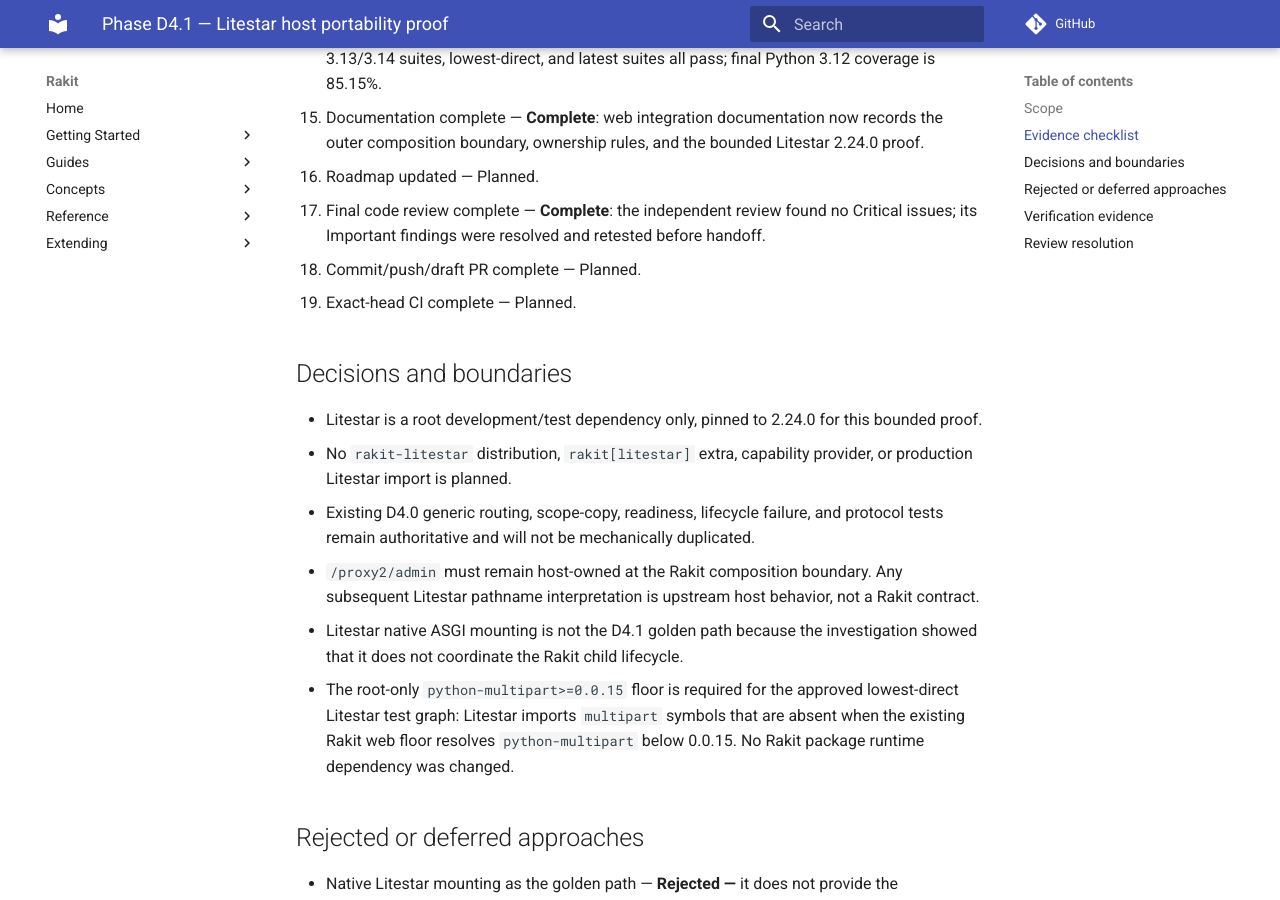
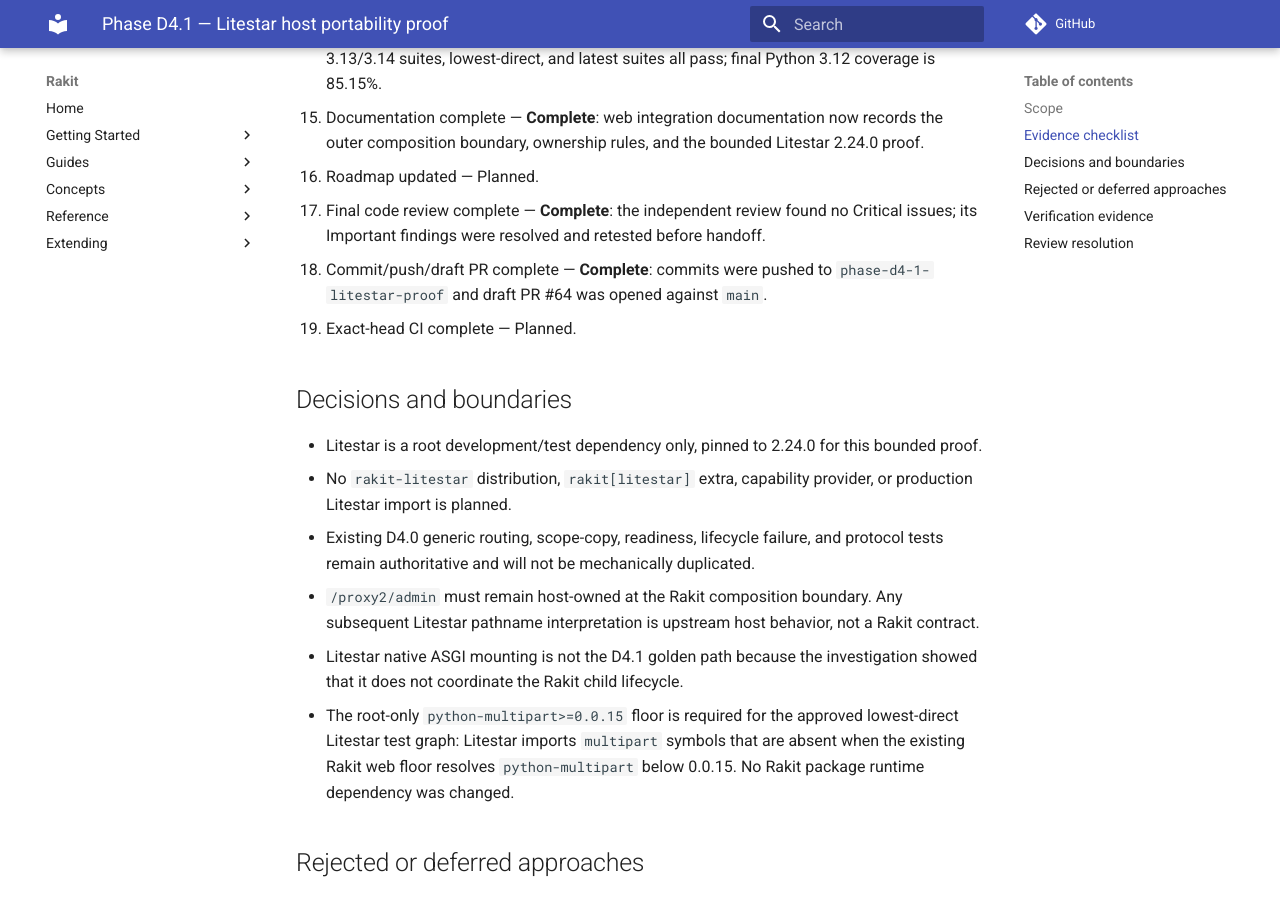
Before and after one commit to wihlarkop/rakit, an MkDocs documentation site: the page built from docs/superpowers/plans/2026-09-04-phase-d4-1-litestar-proof.md, in a window 1280 px wide and 900 px high, scrolled down 1383 px. Built offline with MkDocs 1.6.1 and Material for MkDocs 9.7.7, drawn with Linux system fonts in a browser that asks for light colours; comment, search, counter and statistics services are not loaded.

Commit message:
docs(web): record Litestar draft PR handoff

```diff
--- a/docs/superpowers/plans/2026-09-04-phase-d4-1-litestar-proof.md
+++ b/docs/superpowers/plans/2026-09-04-phase-d4-1-litestar-proof.md
@@ -58,7 +58,8 @@
 17. Final code review complete — **Complete**: the independent review found no
     Critical issues; its Important findings were resolved and retested before
     handoff.
-18. Commit/push/draft PR complete — Planned.
+18. Commit/push/draft PR complete — **Complete**: commits were pushed to
+    `phase-d4-1-litestar-proof` and draft PR #64 was opened against `main`.
 19. Exact-head CI complete — Planned.
 
 ## Decisions and boundaries
```
